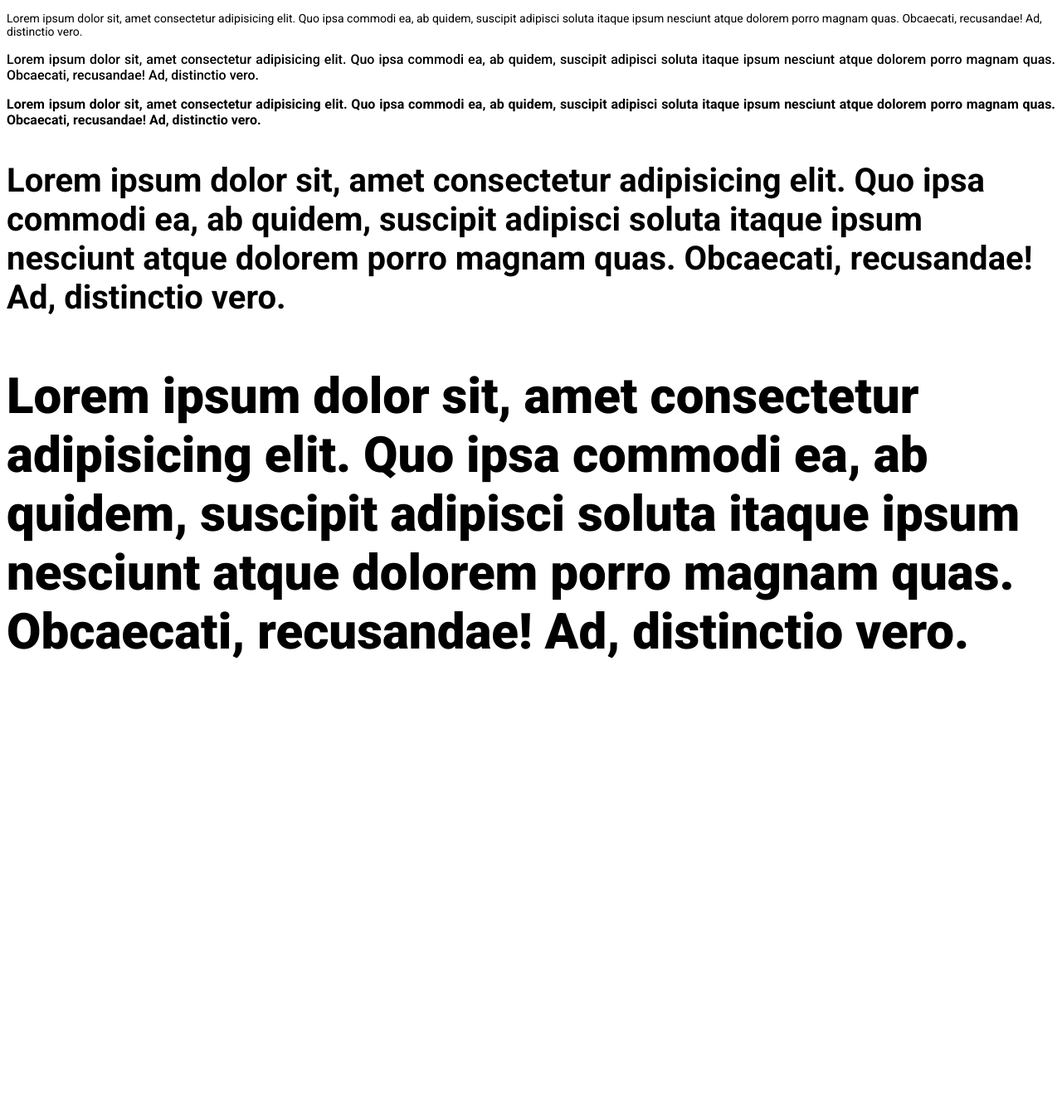
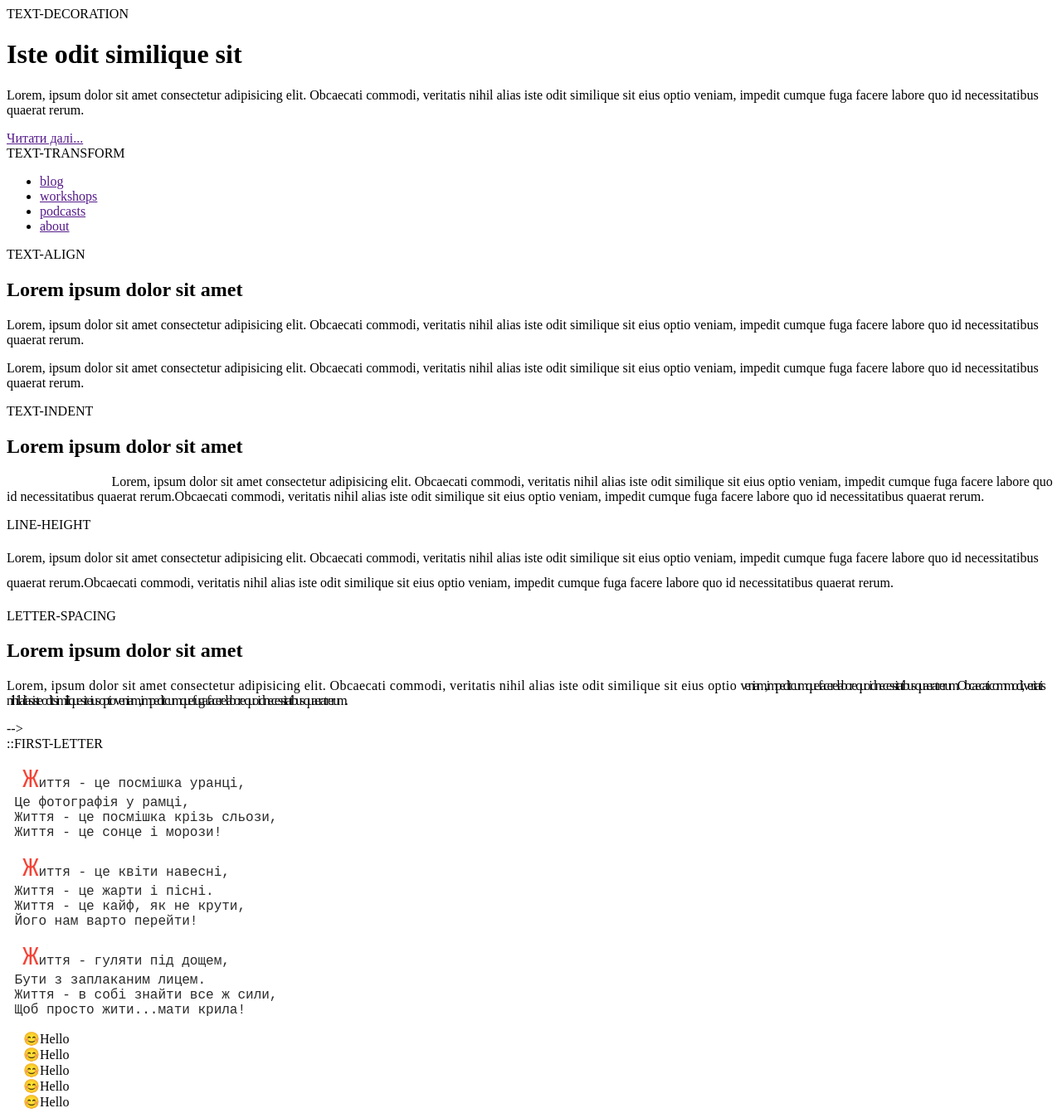
Before and after one commit to YevheniiZinych/FE_1y_37, a plain HTML site: page index.html in a window 1280 px wide. Shown: the whole page at 83% size. Before the commit the page ends 857 px from the top, so only its background shows below. Drawn offline with Linux system fonts and the light colour scheme.

Commit message:
finish work with text

```diff
--- a/css/style.css
+++ b/css/style.css
@@ -1,31 +1,64 @@
-html {
-  font-family: "Roboto", sans-serif;
+div {
+  text-transform: uppercase;
 }
 
-.font-400 {
-  font-weight: 400;
-  font-style: normal;
-  font-size: 14px;
+/* text-decoration */
+.link-text-decoration {
+  /* text-decoration: none; */
+  /* text-decoration: line-through; */
+  /* text-decoration: overline; */
+  /* text-decoration: underline; */
 }
 
-.font-500 {
-  font-weight: 500;
-  /* font-size: 35px; */
-  text-align: justify;
+/* text-transform */
+.site-nav-text-transform .link-text-transform {
+  /* text-transform: uppercase; */
+  text-transform: lowercase;
 }
 
-.font-600 {
-  font-weight: 600;
-  /* font-size: 35px; */
-  text-align: justify;
+/* text-align */
+.post-text-align .post-title {
+  /* text-align: center; */
+  /* text-align: end; */
+  text-align: start;
 }
 
-.font-700 {
-  font-weight: 700;
-  font-size: 40px;
+/* text-indent */
+.post-text-indent .post-text {
+  text-indent: 10%;
+}
+/*  line-height*/
+
+.text-line-height {
+  line-height: 30px;
 }
 
-.font-900 {
-  font-weight: 900;
-  font-size: 60px;
+/* letter-spacing*/
+.post-letter-spacing .post-text {
+  letter-spacing: 0.42px;
 }
+.post-letter-spacing .post-second-text {
+  letter-spacing: -3px;
+}
+
+/* text-shadow */
+.title-text-shadow:hover {
+  text-shadow: 17px -20px 2px rgba(197, 83, 83, 0.59);
+  text-decoration: underline;
+  cursor: pointer;
+}
+
+/* ::first-letter */
+pre {
+  color: #2a2a2a;
+  font-size: 16px;
+}
+
+pre::first-letter {
+  font-size: 32px;
+  color: #f44336;
+}
+
+.list {
+  list-style-type: "😊";
+}
--- a/index.html
+++ b/index.html
@@ -17,31 +17,128 @@
     <link rel="stylesheet" href="./css/style.css" />
   </head>
   <body>
-    <p class="font-400">
-      Lorem ipsum dolor sit, amet consectetur adipisicing elit. Quo ipsa commodi
-      ea, ab quidem, suscipit adipisci soluta itaque ipsum nesciunt atque
-      dolorem porro magnam quas. Obcaecati, recusandae! Ad, distinctio vero.
+    <!-- text-decoration -->
+    <div>text-decoration</div>
+
+    <h1 class="title-text-decoration">Iste odit similique sit</h1>
+    <p class="text-text-decoration">
+      Lorem, ipsum dolor sit amet consectetur adipisicing elit. Obcaecati
+      commodi,
+      <span>veritatis nihil alias iste</span> odit similique sit eius optio
+      veniam, impedit cumque fuga facere labore quo id necessitatibus quaerat
+      rerum.
     </p>
-    <p class="font-500">
-      Lorem ipsum dolor sit, amet consectetur adipisicing elit. Quo ipsa commodi
-      ea, ab quidem, suscipit adipisci soluta itaque ipsum nesciunt atque
-      dolorem porro magnam quas. Obcaecati, recusandae! Ad, distinctio vero.
+    <a href="" class="link-text-decoration">Читати далі...</a>
+
+    <!-- text-transform -->
+    <div>text-transform</div>
+
+    <ul class="site-nav-text-transform">
+      <li><a href="" class="link-text-transform">Blog</a></li>
+      <li><a href="" class="link-text-transform">Workshops</a></li>
+      <li><a href="" class="link-text-transform">Podcasts</a></li>
+      <li><a href="" class="link-text-transform">About</a></li>
+    </ul>
+
+    <!-- text-align -->
+    <div>text-align</div>
+
+    <article class="post-text-align">
+      <h1 class="post-title">Lorem ipsum dolor sit amet</h1>
+      <p class="post-text align-right">
+        Lorem, ipsum dolor sit amet consectetur adipisicing elit. Obcaecati
+        commodi, veritatis nihil alias iste odit similique sit eius optio
+        veniam, impedit cumque fuga facere labore quo id necessitatibus quaerat
+        rerum.
+      </p>
+
+      <p class="post-text align-justify">
+        Lorem, ipsum dolor sit amet consectetur adipisicing elit. Obcaecati
+        commodi, veritatis nihil alias iste odit similique sit eius optio
+        veniam, impedit cumque fuga facere labore quo id necessitatibus quaerat
+        rerum.
+      </p>
+    </article>
+
+    <!-- text-indent -->
+    <div>text-indent</div>
+    <article class="post-text-indent">
+      <h1 class="post-title">Lorem ipsum dolor sit amet</h1>
+      <p class="post-text">
+        Lorem, ipsum dolor sit amet consectetur adipisicing elit. Obcaecati
+        commodi, veritatis nihil alias iste odit similique sit eius optio
+        veniam, impedit cumque fuga facere labore quo id necessitatibus quaerat
+        rerum.Obcaecati commodi, veritatis nihil alias iste odit similique sit
+        eius optio veniam, impedit cumque fuga facere labore quo id
+        necessitatibus quaerat rerum.
+      </p>
+    </article>
+
+    <!-- line-height -->
+
+    <div>line-height</div>
+    <p class="text-line-height">
+      Lorem, ipsum dolor sit amet consectetur adipisicing elit. Obcaecati
+      commodi, veritatis nihil alias iste odit similique sit eius optio veniam,
+      impedit cumque fuga facere labore quo id necessitatibus quaerat
+      rerum.Obcaecati commodi, veritatis nihil alias iste odit similique sit
+      eius optio veniam, impedit cumque fuga facere labore quo id necessitatibus
+      quaerat rerum.
     </p>
 
-    <p class="font-600">
-      Lorem ipsum dolor sit, amet consectetur adipisicing elit. Quo ipsa commodi
-      ea, ab quidem, suscipit adipisci soluta itaque ipsum nesciunt atque
-      dolorem porro magnam quas. Obcaecati, recusandae! Ad, distinctio vero.
-    </p>
-    <p class="font-700">
-      Lorem ipsum dolor sit, amet consectetur adipisicing elit. Quo ipsa commodi
-      ea, ab quidem, suscipit adipisci soluta itaque ipsum nesciunt atque
-      dolorem porro magnam quas. Obcaecati, recusandae! Ad, distinctio vero.
-    </p>
-    <p class="font-900">
-      Lorem ipsum dolor sit, amet consectetur adipisicing elit. Quo ipsa commodi
-      ea, ab quidem, suscipit adipisci soluta itaque ipsum nesciunt atque
-      dolorem porro magnam quas. Obcaecati, recusandae! Ad, distinctio vero.
-    </p>
+    <!-- letter-spacing -->
+    <div>letter-spacing</div>
+    <article class="post-letter-spacing">
+      <h1 class="post-title">Lorem ipsum dolor sit amet</h1>
+      <p class="post-text">
+        Lorem, ipsum dolor sit amet consectetur adipisicing elit. Obcaecati
+        commodi, veritatis nihil alias iste odit similique sit eius optio
+        <span class="post-second-text">
+          veniam, impedit cumque facere labore quo id necessitatibus quaerat
+          rerum.Obcaecati commodi, veritatis nihil alias iste odit similique sit
+          eius optio veniam, impedit cumque fuga facere labore quo id
+          necessitatibus quaerat rerum.</span
+        >
+      </p>
+    </article>
+    -->
+
+    <!-- text-shadow -->
+    <!-- <div>text-shadow</div>
+    <h1 class="title-text-shadow">Fusce posuere ligula elementum purus</h1>
+
+    <!-- ::first-letter -->
+    <div>::first-letter</div>
+    <pre>
+ Життя - це посмішка уранці,
+ Це фотографія у рамці,
+ Життя - це посмішка крізь сльози,
+ Життя - це сонце і морози!
+</pre
+    >
+
+    <pre>
+ Життя - це квіти навесні,
+ Життя - це жарти і пісні.
+ Життя - це кайф, як не крути,
+ Його нам варто перейти!
+</pre
+    >
+
+    <pre>
+ Життя - гуляти під дощем,
+ Бути з заплаканим лицем.
+ Життя - в собі знайти все ж сили,
+ Щоб просто жити...мати крила!
+</pre
+    >
+
+    <ul class="list">
+      <li>Hello</li>
+      <li>Hello</li>
+      <li>Hello</li>
+      <li>Hello</li>
+      <li>Hello</li>
+    </ul>
   </body>
 </html>
```
Also changed, not shown: README.md.
